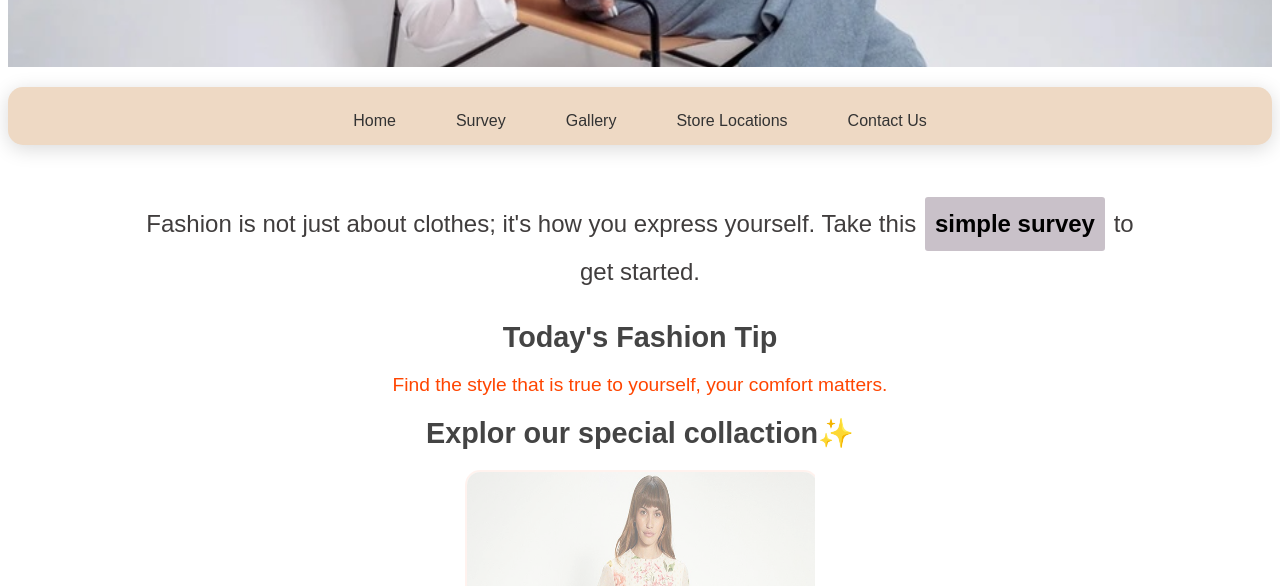
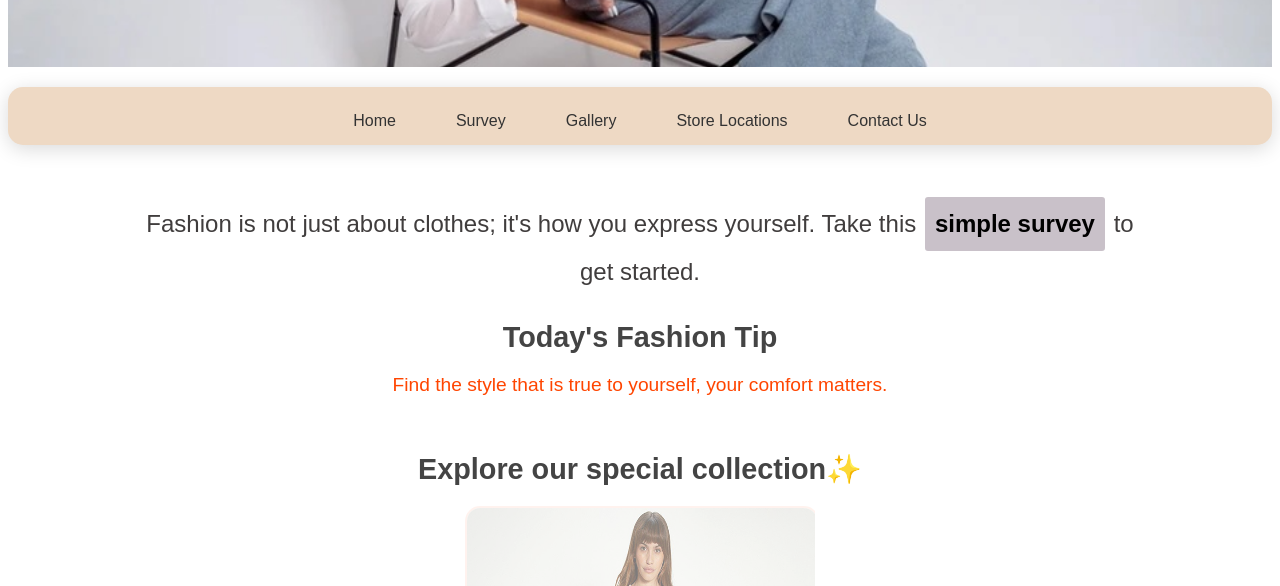
Before and after one commit to ayah-png/11_6, a plain HTML site: page index.html in a window 1280 px wide. Shown: the part 214-800 px from the top of the page. Drawn offline with Linux system fonts and the light colour scheme.

Commit message:
Update index.html

```diff
--- a/index.html
+++ b/index.html
@@ -238,9 +238,9 @@ h2 {
 </p>
 
     <h2>Today's Fashion Tip</h2>
-    <div class="tips" id="tips"></div>
+    <div class="tips" id="tips"></div><br><br>
 
-    <h2>Explor our special collaction✨</h2>
+    <h2>Explore our special collection✨</h2>
 
     <div class="slider">
         <div class="slides">
```
